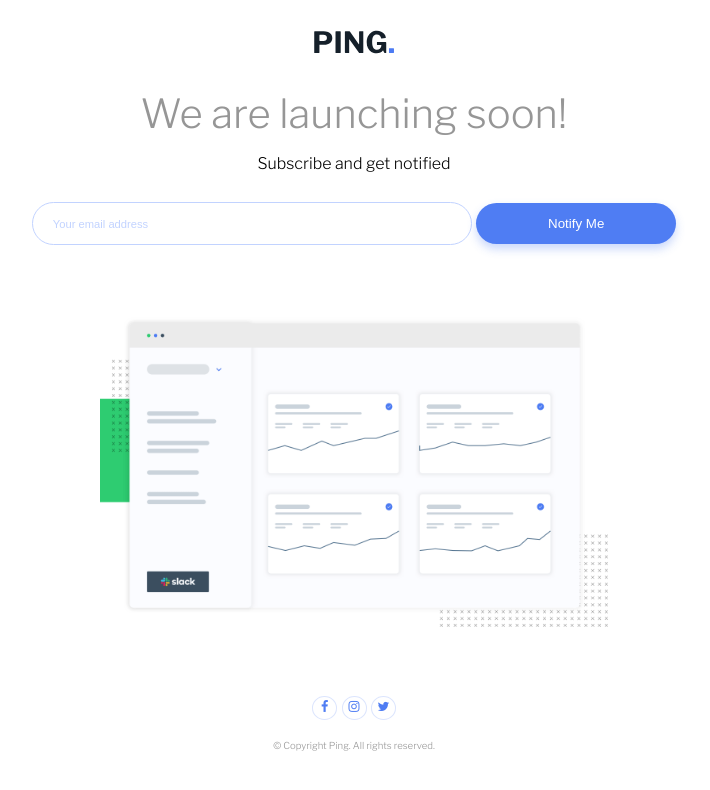
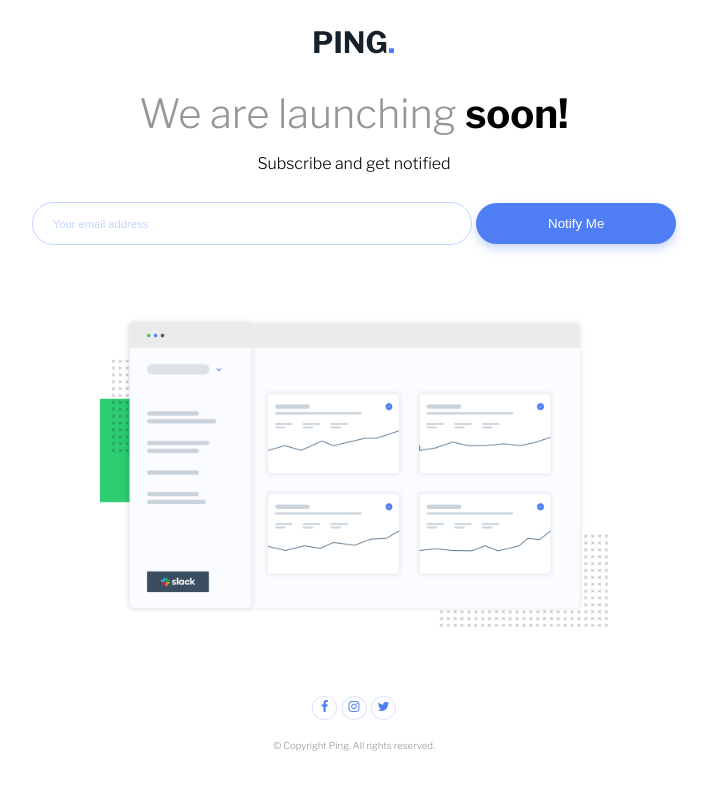
Before and after one commit to vishwas0459/Frontend-Mentors, a plain HTML site: page ping-coming-soon-page/index.html in a window 1280 px wide. Shown: the whole page, without its empty margins (286-996 px from the left). Drawn offline with nearby package versions, Linux system fonts and the light colour scheme.

Commit message:
fixed issue

```diff
--- a/ping-coming-soon-page/index.html
+++ b/ping-coming-soon-page/index.html
@@ -16,7 +16,7 @@
     </header>
     <div class="container">
       <div class="intro">
-        <h1>We are launching <spand>soon!</spand></h1>
+        <h1>We are launching <span>soon!</span></h1>
         <p>Subscribe and get notified</p>
         <form novalidate>
           <label for="email" class="sr-only">Email</label>
```
